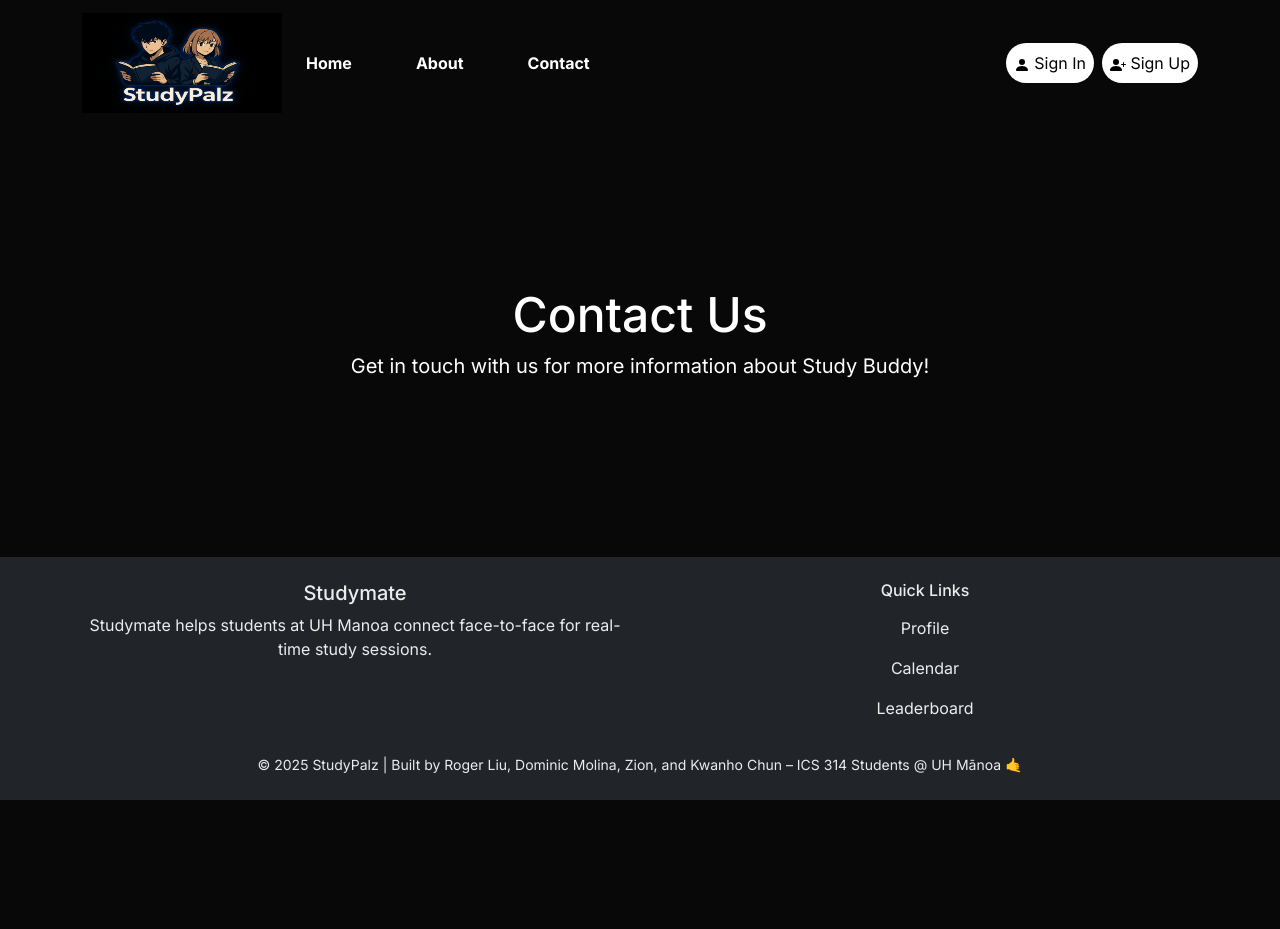
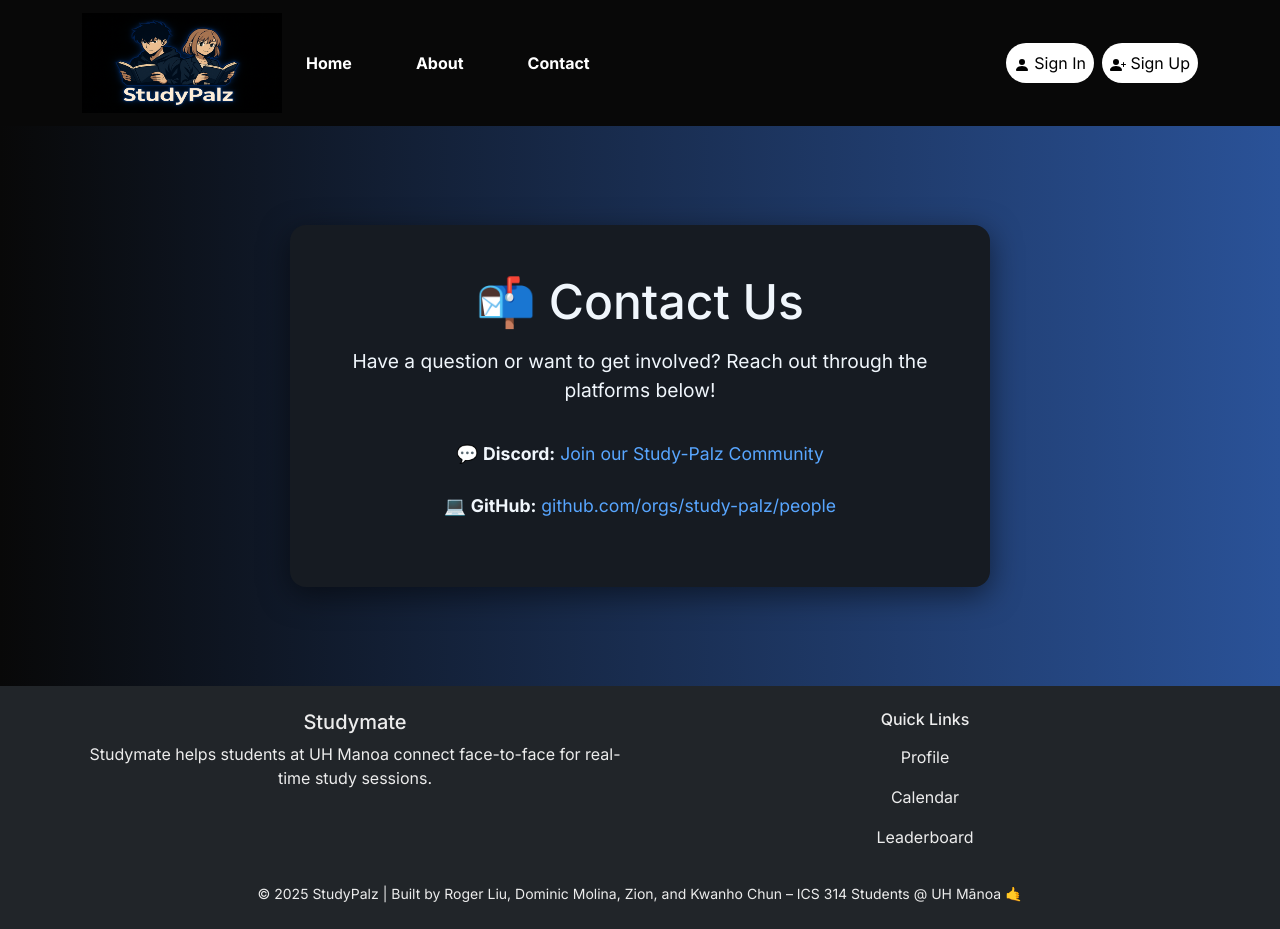
Before and after one commit to study-palz/study-palz.github.io, a Next.js app: page /contact in a window 1280 px wide. Before the commit the page ends 800 px from the top, so only its background shows below. Built offline with nearby package versions, Linux system fonts and the light colour scheme; no server answers.

Commit message:
updated contact, about, and profile

```diff
--- a/src/app/contact/page.tsx
+++ b/src/app/contact/page.tsx
@@ -3,19 +3,55 @@ import React from 'react';
 const Contact = () => (
   <div
     style={{
+      minHeight: '70vh',
+      background: 'linear-gradient(to right, #080808, #2a5298)',
+      color: '#f0f6fc',
       display: 'flex',
       justifyContent: 'center',
       alignItems: 'center',
-      height: '100vh',
-      color: 'white',
-      textAlign: 'center',
+      padding: '2rem',
     }}
   >
-    <div>
-      <h1 style={{ fontSize: '3rem' }}>Contact Us</h1>
-      <p style={{ fontSize: '1.25rem' }}>
-        Get in touch with us for more information about Study Buddy!
+    <div
+      style={{
+        maxWidth: '700px',
+        width: '100%',
+        textAlign: 'center',
+        backgroundColor: '#161b22',
+        padding: '3rem',
+        borderRadius: '16px',
+        boxShadow: '0 8px 30px rgba(0, 0, 0, 0.5)',
+      }}
+    >
+      <h1 style={{ fontSize: '3rem', marginBottom: '1rem' }}>📬 Contact Us</h1>
+      <p style={{ fontSize: '1.2rem', marginBottom: '2rem' }}>
+        Have a question or want to get involved? Reach out through the platforms below!
       </p>
+
+      <div style={{ fontSize: '1.1rem', lineHeight: '2' }}>
+        <p>
+          💬 <strong>Discord:</strong>{' '}
+          <a
+            href="https://discord.gg/U5mJ2RbG"
+            target="_blank"
+            rel="noopener noreferrer"
+            style={{ color: '#58a6ff', textDecoration: 'none' }}
+          >
+            Join our Study-Palz Community
+          </a>
+        </p>
+        <p>
+          💻 <strong>GitHub:</strong>{' '}
+          <a
+            href="https://github.com/orgs/study-palz/people"
+            target="_blank"
+            rel="noopener noreferrer"
+            style={{ color: '#58a6ff', textDecoration: 'none' }}
+          >
+            github.com/orgs/study-palz/people
+          </a>
+        </p>
+      </div>
     </div>
   </div>
 );
--- a/src/components/Navbar.tsx
+++ b/src/components/Navbar.tsx
@@ -41,7 +41,7 @@ const NavBar: React.FC = () => {
   const handleSignOut = () => signOut({ callbackUrl: '/' });
 
   return (
-<Navbar expand="lg" style={{ backgroundColor: 'linear-gradient(to right, #080808, #2a5298)' }}>
+<Navbar expand="lg" style={{ backgroundColor: ' #080808' }}>
       <Container>
         <Navbar.Brand href="/">
           <img src="/studypalzlogo.png" alt="StudyPalz Logo" height="100" width="200" />
```
Also changed, not shown: src/app/about/page.tsx (+15 -8 lines).
